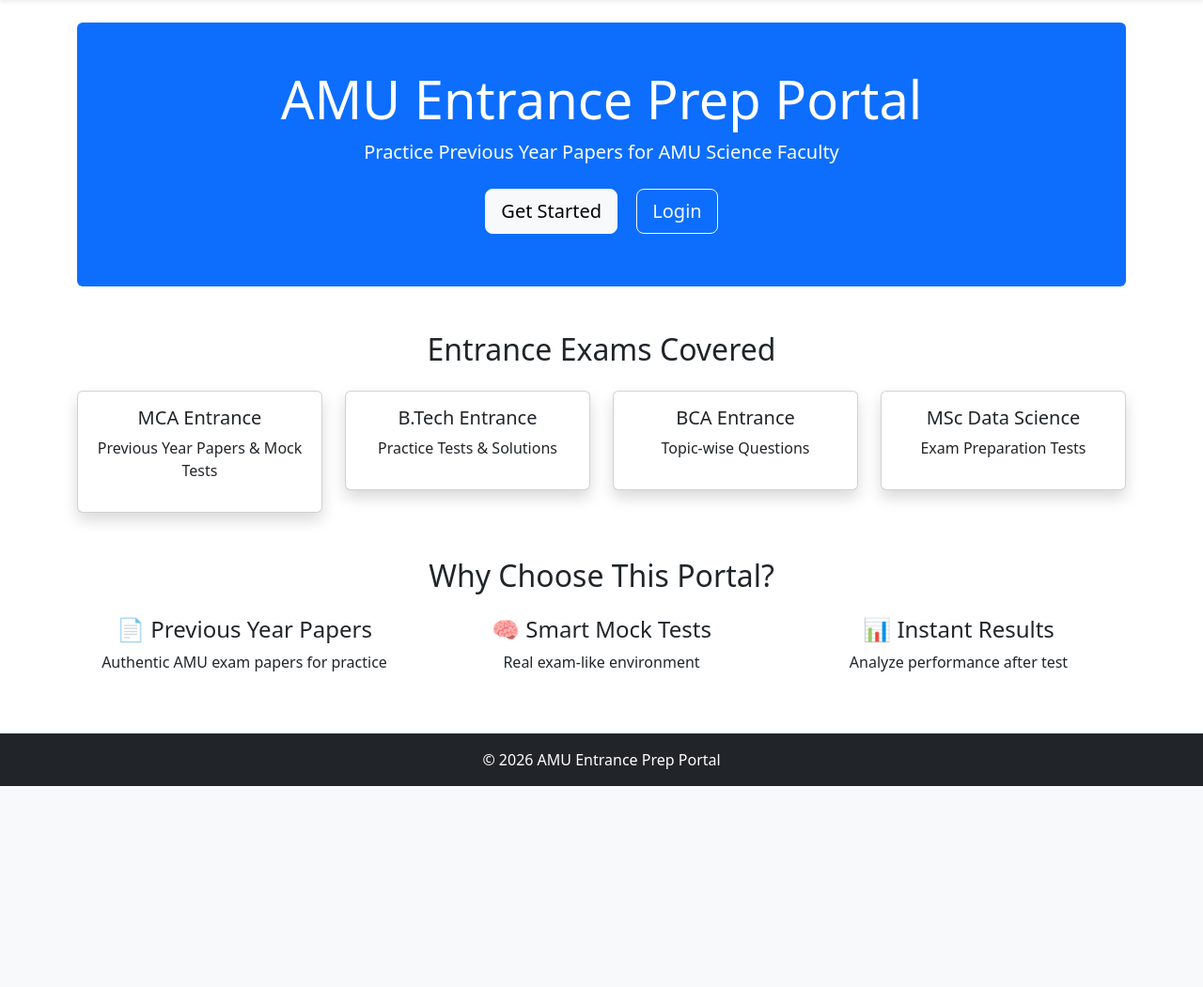
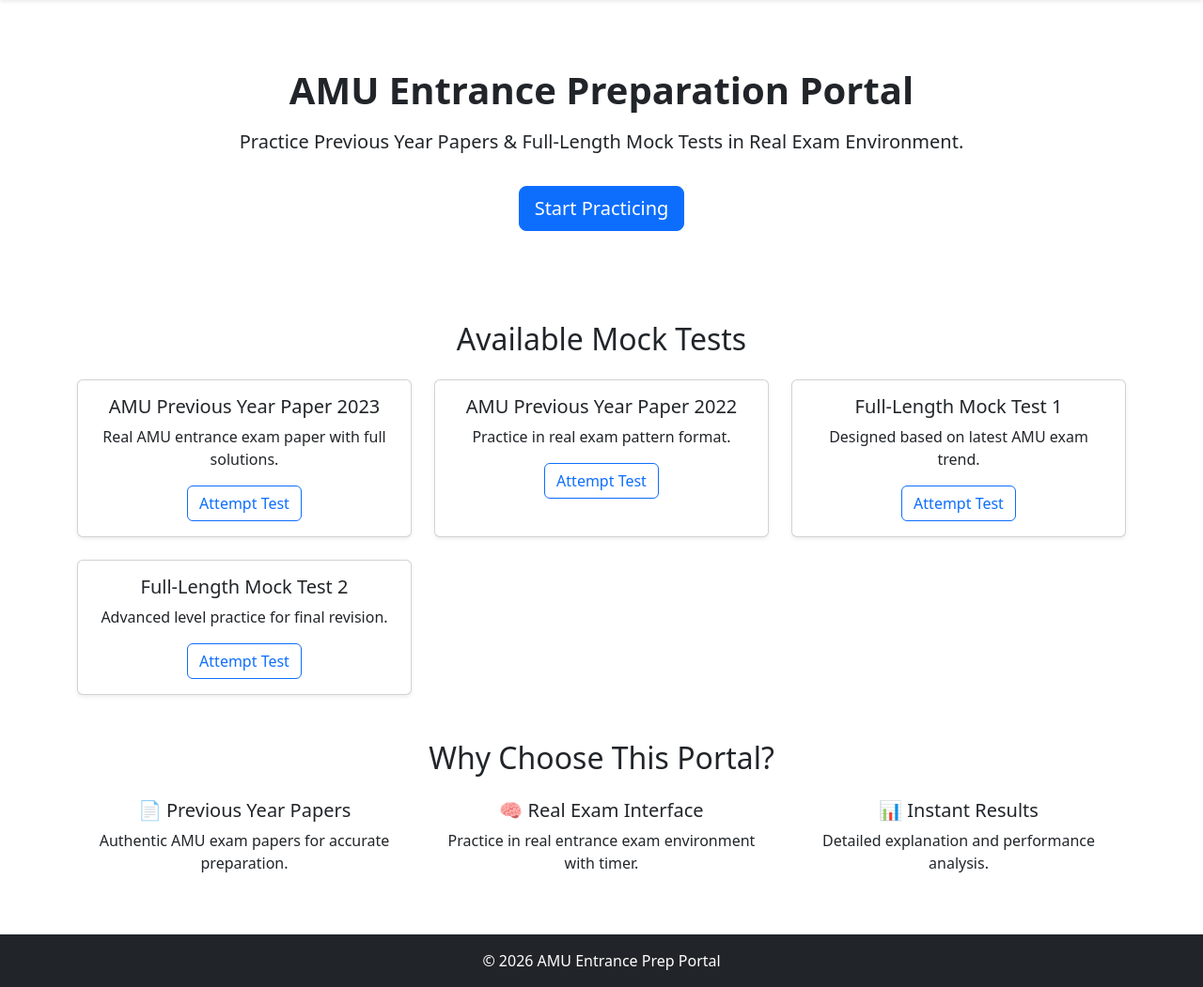
Before and after one commit to Shaaz29/AMU_Entrance_Prep_Portal, a Django app: page / in a window 1280 px wide. Shown: the part 56-1107 px from the top of the page at 94% size. Before the commit the page ends 893 px from the top, so only its background shows below. Run offline with Django 4.2, Linux system fonts and the light colour scheme.

Commit message:
Revise home page layout and content
Updated the hero section and mock tests layout with new content and improved structure.

```diff
--- a/templates/home.html
+++ b/templates/home.html
@@ -1,55 +1,81 @@
 {% extends 'base.html' %}
-
 {% block content %}
 
-<!-- HERO SECTION -->
-<div class="bg-primary text-white p-5 rounded text-center">
-    <h1 class="display-4">AMU Entrance Prep Portal</h1>
-    <p class="lead">Practice Previous Year Papers for AMU Science Faculty</p>
-
-    <a href="/register/" class="btn btn-light btn-lg m-2">Get Started</a>
-    <a href="/login/" class="btn btn-outline-light btn-lg m-2">Login</a>
+<!-- 🔥 HERO SECTION -->
+<div class="text-center py-5">
+    <h1 class="fw-bold">AMU Entrance Preparation Portal</h1>
+    <p class="lead mt-3">
+        Practice Previous Year Papers & Full-Length Mock Tests
+        in Real Exam Environment.
+    </p>
+    <a href="/mock-tests/" class="btn btn-primary btn-lg mt-3">
+        Start Practicing
+    </a>
 </div>
 
 
-<!-- COURSES SECTION -->
+<!-- 🔥 AVAILABLE MOCK TESTS -->
 <div class="mt-5">
-    <h2 class="text-center mb-4">Entrance Exams Covered</h2>
+    <h2 class="text-center mb-4">Available Mock Tests</h2>
 
-    <div class="row text-center">
+    <div class="row g-4">
 
-        <div class="col-md-3">
-            <div class="card shadow">
-                <div class="card-body">
-                    <h5>MCA Entrance</h5>
-                    <p>Previous Year Papers & Mock Tests</p>
+        <!-- Previous Year Paper 1 -->
+        <div class="col-md-4">
+            <div class="card shadow-sm h-100">
+                <div class="card-body text-center">
+                    <h5 class="card-title">AMU Previous Year Paper 2023</h5>
+                    <p class="card-text">
+                        Real AMU entrance exam paper with full solutions.
+                    </p>
+                    <a href="/mock-tests/2023/" class="btn btn-outline-primary">
+                        Attempt Test
+                    </a>
                 </div>
             </div>
         </div>
 
-        <div class="col-md-3">
-            <div class="card shadow">
-                <div class="card-body">
-                    <h5>B.Tech Entrance</h5>
-                    <p>Practice Tests & Solutions</p>
+        <!-- Previous Year Paper 2 -->
+        <div class="col-md-4">
+            <div class="card shadow-sm h-100">
+                <div class="card-body text-center">
+                    <h5 class="card-title">AMU Previous Year Paper 2022</h5>
+                    <p class="card-text">
+                        Practice in real exam pattern format.
+                    </p>
+                    <a href="/mock-tests/2022/" class="btn btn-outline-primary">
+                        Attempt Test
+                    </a>
                 </div>
             </div>
         </div>
 
-        <div class="col-md-3">
-            <div class="card shadow">
-                <div class="card-body">
-                    <h5>BCA Entrance</h5>
-                    <p>Topic-wise Questions</p>
+        <!-- Additional Mock 1 -->
+        <div class="col-md-4">
+            <div class="card shadow-sm h-100">
+                <div class="card-body text-center">
+                    <h5 class="card-title">Full-Length Mock Test 1</h5>
+                    <p class="card-text">
+                        Designed based on latest AMU exam trend.
+                    </p>
+                    <a href="/mock-tests/mock1/" class="btn btn-outline-primary">
+                        Attempt Test
+                    </a>
                 </div>
             </div>
         </div>
 
-        <div class="col-md-3">
-            <div class="card shadow">
-                <div class="card-body">
-                    <h5>MSc Data Science</h5>
-                    <p>Exam Preparation Tests</p>
+        <!-- Additional Mock 2 -->
+        <div class="col-md-4">
+            <div class="card shadow-sm h-100">
+                <div class="card-body text-center">
+                    <h5 class="card-title">Full-Length Mock Test 2</h5>
+                    <p class="card-text">
+                        Advanced level practice for final revision.
+                    </p>
+                    <a href="/mock-tests/mock2/" class="btn btn-outline-primary">
+                        Attempt Test
+                    </a>
                 </div>
             </div>
         </div>
@@ -58,25 +84,25 @@
 </div>
 
 
-<!-- FEATURES SECTION -->
-<div class="mt-5">
-    <h2 class="text-center mb-4">Why Choose This Portal?</h2>
+<!-- 🔥 WHY CHOOSE SECTION -->
+<div class="mt-5 text-center">
+    <h2 class="mb-4">Why Choose This Portal?</h2>
 
-    <div class="row text-center">
+    <div class="row">
 
         <div class="col-md-4">
-            <h4>📄 Previous Year Papers</h4>
-            <p>Authentic AMU exam papers for practice</p>
+            <h5>📄 Previous Year Papers</h5>
+            <p>Authentic AMU exam papers for accurate preparation.</p>
         </div>
 
         <div class="col-md-4">
-            <h4>🧠 Smart Mock Tests</h4>
-            <p>Real exam-like environment</p>
+            <h5>🧠 Real Exam Interface</h5>
+            <p>Practice in real entrance exam environment with timer.</p>
         </div>
 
         <div class="col-md-4">
-            <h4>📊 Instant Results</h4>
-            <p>Analyze performance after test</p>
+            <h5>📊 Instant Results</h5>
+            <p>Detailed explanation and performance analysis.</p>
         </div>
 
     </div>
```
